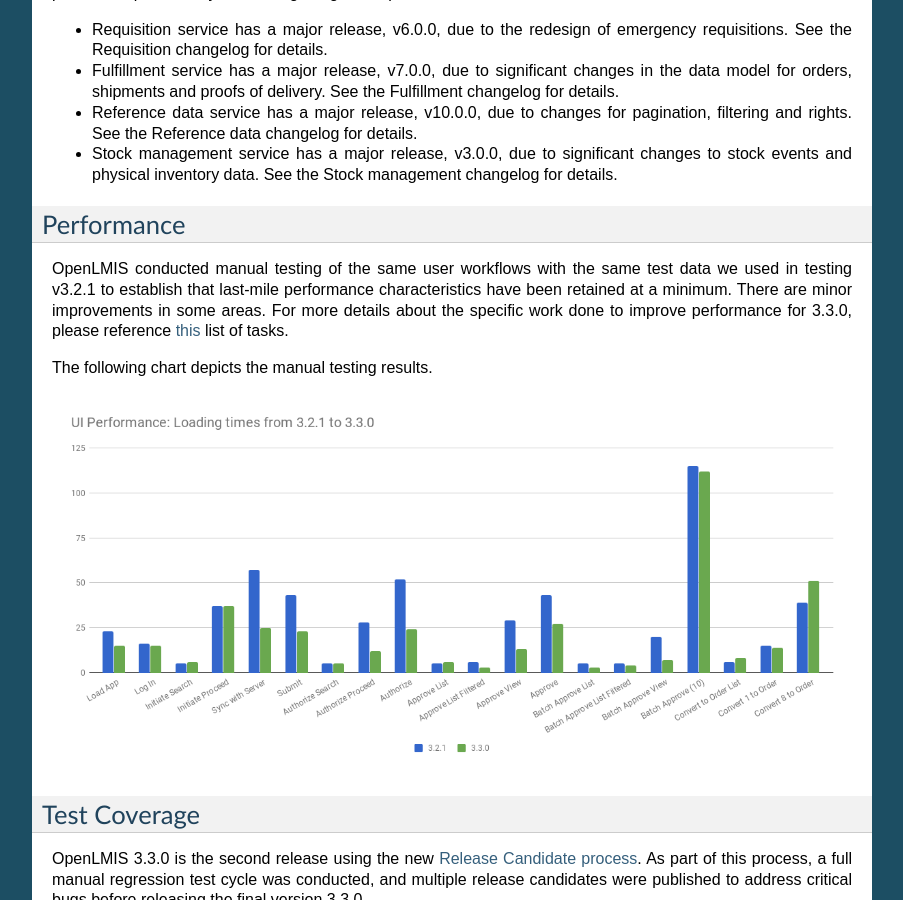
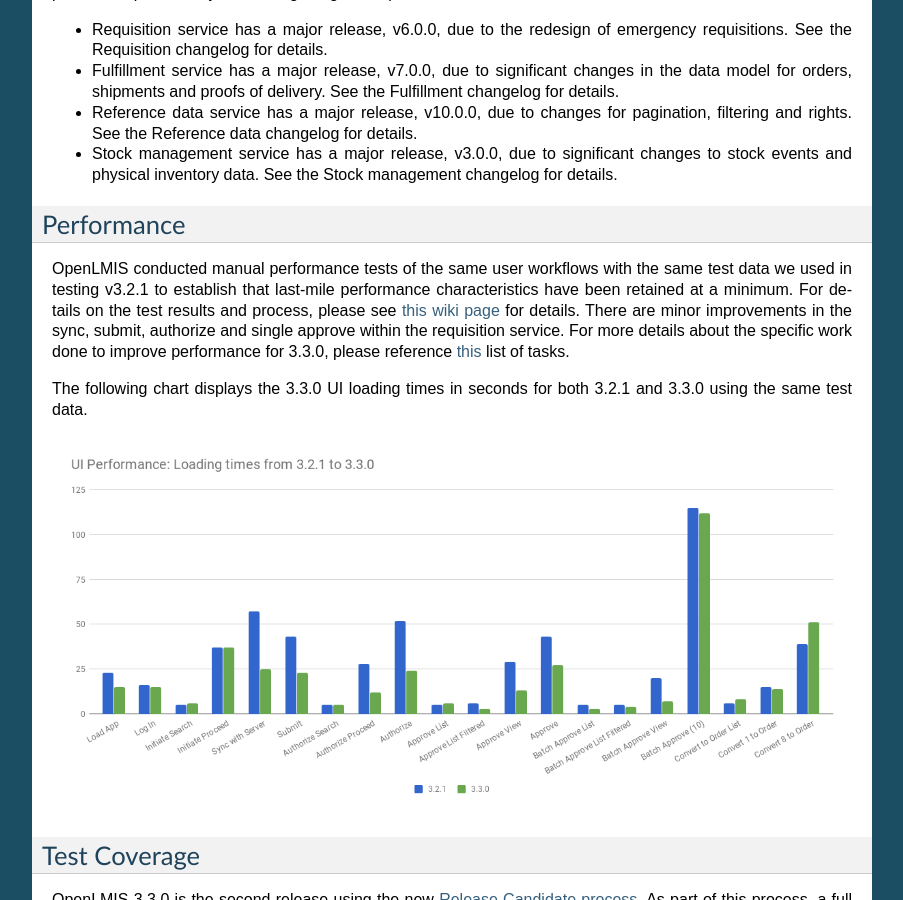
Before and after one commit to OpenLMIS/openlmis-ref-distro, a Sphinx documentation site: the page built from docs/source/releases/openlmis-ref-distro-v3.3.0.rst, in a window 1280 px wide and 900 px high, scrolled down 2571 px. Shown: the whole window, without its empty margins (198-1101 px from the left). Built offline with Sphinx 7.4.7, drawn with Linux system fonts in a browser that asks for light colours; pages that are not in the unit, such as notebooks, are missing from menus; some of the changed text lies outside the part shown.

Commit message:
OLMIS-4223: final edits

```diff
--- a/docs/source/releases/openlmis-ref-distro-v3.3.0.rst
+++ b/docs/source/releases/openlmis-ref-distro-v3.3.0.rst
@@ -122,12 +122,12 @@
 Performance
 ========================
 
-OpenLMIS conducted manual testing of the same user workflows with the same test data we used in testing v3.2.1 to establish that last-mile performance characteristics have been retained at a minimum. There are minor improvements in some areas. For more details about the specific work done to improve performance for 3.3.0, please reference `this <https://openlmis.atlassian.net/issues/?jql=project%20%3D%20OLMIS%20AND%20issuetype%20%3D%20Task%20AND%20status%20%3D%20Done%20AND%20fixVersion%20%3D%203.3%20AND%20labels%20%3D%20Performance%20AND%20text%20~%20%22performance%22%20ORDER%20BY%20priority%20DESC%2C%20status%20ASC%2C%20key%20ASC>`_ list of tasks.
+OpenLMIS conducted manual performance tests of the same user workflows with the same test data we used in testing v3.2.1 to establish that last-mile performance characteristics have been retained at a minimum. For details on the test results and process, please see `this wiki page <https://openlmis.atlassian.net/wiki/spaces/OP/pages/116949318/Performance+Metrics>`_ for details. There are minor improvements in the sync, submit, authorize and single approve within the requisition service. For more details about the specific work done to improve performance for 3.3.0, please reference `this <https://openlmis.atlassian.net/issues/?jql=project%20%3D%20OLMIS%20AND%20issuetype%20%3D%20Task%20AND%20status%20%3D%20Done%20AND%20fixVersion%20%3D%203.3%20AND%20labels%20%3D%20Performance%20AND%20text%20~%20%22performance%22%20ORDER%20BY%20priority%20DESC%2C%20status%20ASC%2C%20key%20ASC>`_ list of tasks.
 
-The following chart depicts the manual testing results.
+The following chart displays the 3.3.0 UI loading times in seconds for both 3.2.1 and 3.3.0 using the same test data.
 
 .. image:: UI-Performance-3.3.0.png
-    :alt: UI Performance Load Times for 3.2.1 and 3.3.0
+    :alt: UI Load Times for 3.2.1 and 3.3.0
 
 Test Coverage
 =============
@@ -331,17 +331,10 @@
 =============
 
 Many organizations and individuals around the world have contributed to OpenLMIS version 3 by
-serving on committees, bringing the community together, and of course writing code and
-documentation. Below is a list of those who contributed code or documentation into the GitHub
-repos. If anyone who contributed in GitHub is missing, please contact the Community Manager.
+serving on our committees (Governance, Product and Technical), requesting improvements, suggesting features and writing code and documentation. Please visit our GitHub repos to see the list of individual contributors on the OpenLMIS codebase. If anyone who contributed in GitHub is missing, please contact the Community Manager.
 
 Thanks to the Malawi implementation team who has continued to contribute a number of changes
 that have global shared benefit.
-
-[LIST OUT CONTRIBUTORS]
-
-For a detailed list of contributors to previous versions, see the Release Notes for OpenLMIS 3.2.0,
-3.1.0 and 3.0.0.
 
 Further Resources
 =================
```
